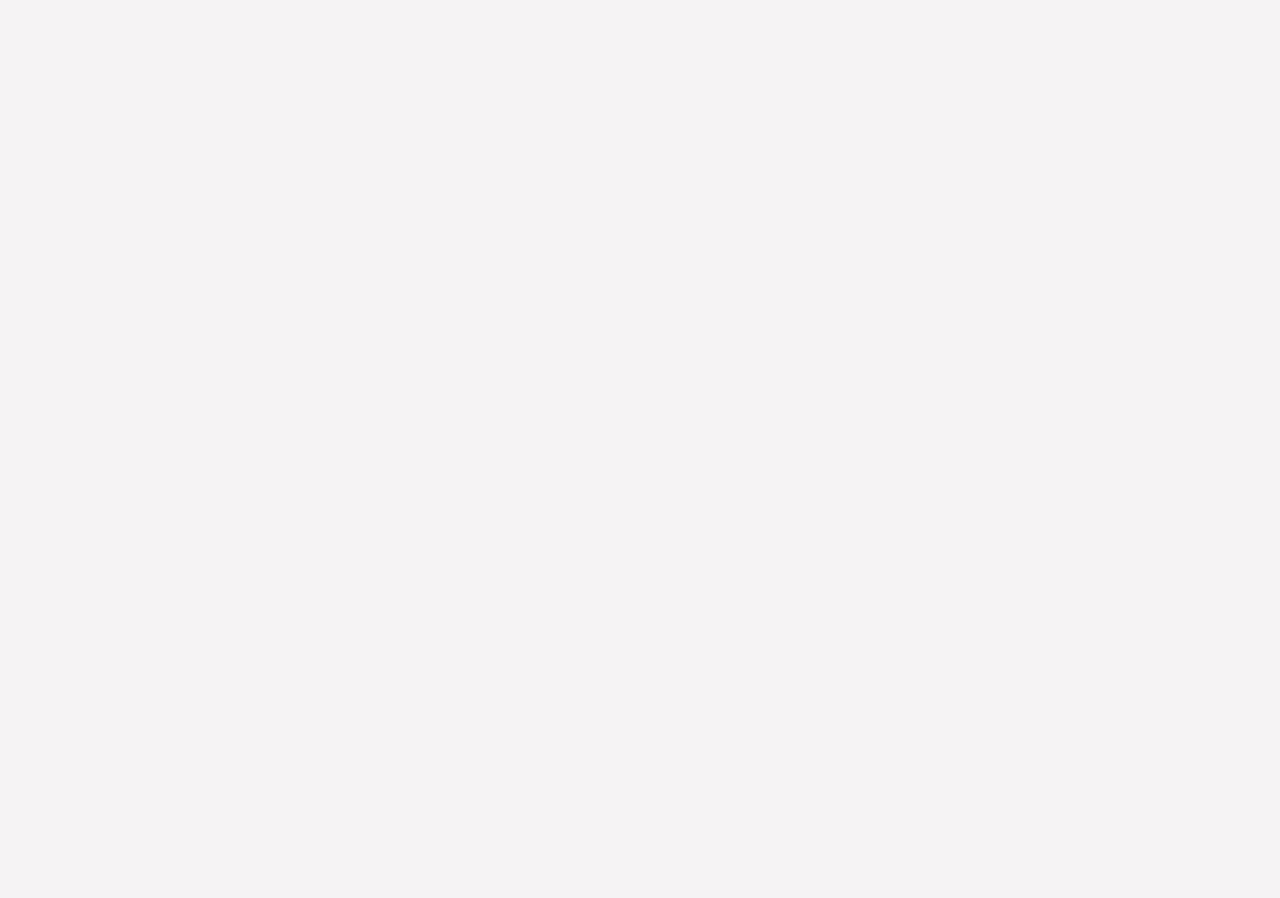
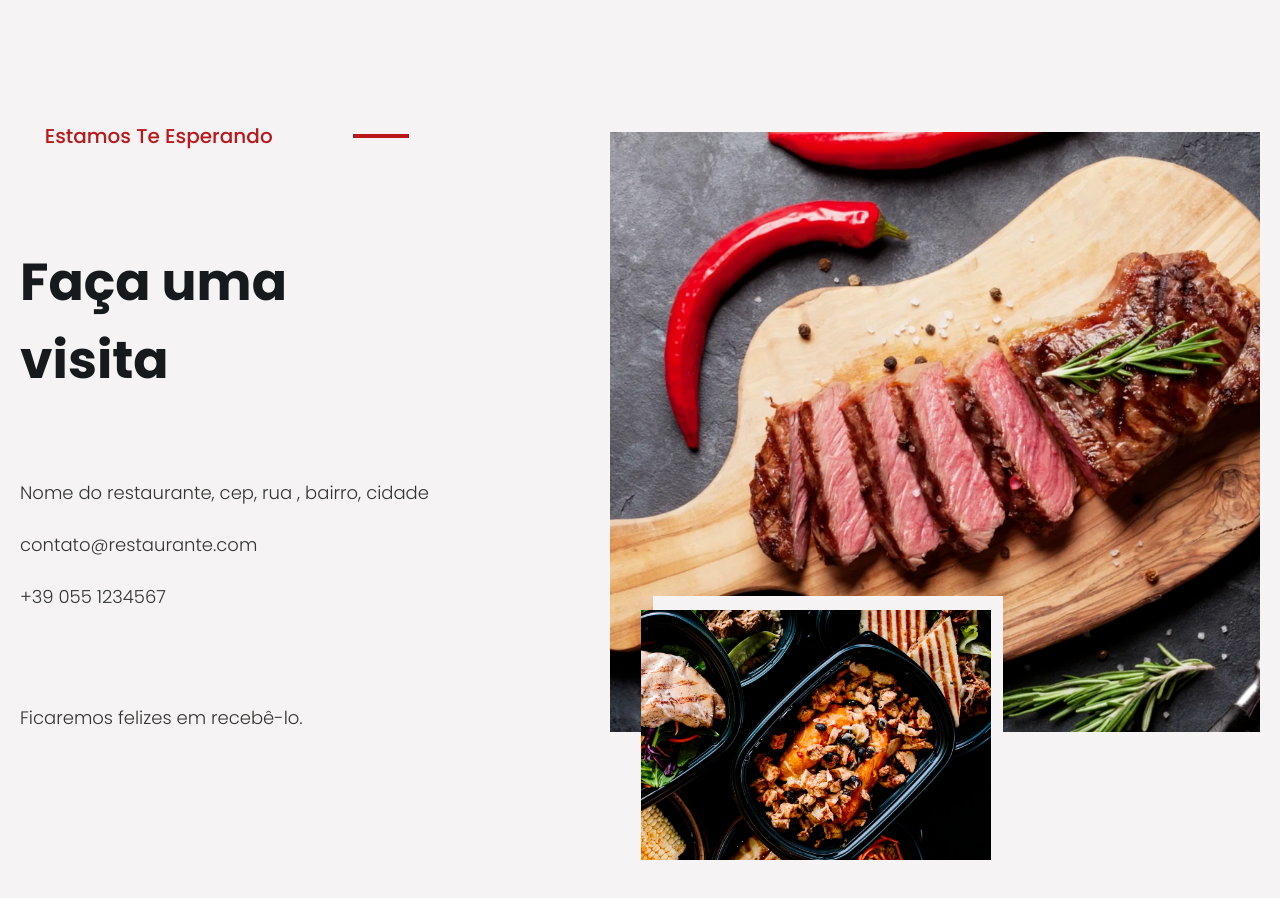
Before and after one commit to miquelven/Mi-Restaurant, a React (Vite) app: page / in a window 1280 px wide. Shown: the part 4320-5218 px from the top of the page. Before the commit the page ends 4202 px from the top, so only its background shows below. Built offline with nearby package versions, Linux system fonts and the light colour scheme.

Commit message:
criação da seção contact

```diff
--- a/src/App.jsx
+++ b/src/App.jsx
@@ -3,6 +3,7 @@ import Banner from "./components/Banner";
 import About from "./components/About";
 import Products from "./components/Products";
 import Rating from "./components/Rating";
+import Contact from "./components/Contact";
 
 function App() {
   return (
@@ -13,6 +14,7 @@ function App() {
         <About />
         <Products />
         <Rating />
+        <Contact />
       </main>
     </>
   );
--- /dev/null
+++ b/src/components/Contact/index.jsx
@@ -0,0 +1,51 @@
+import Container from "../Container";
+
+export default function Contact() {
+  return (
+    <section className="mb-96 max-lg:mb-60">
+      <Container>
+        <div className="flex">
+          <div className="flex flex-col justify-between flex-1 h-[650px] mt-60 max-2xl:h-[610px] max-xl:h-[510px] max-xl:mt-10 max-lg:h-[410px] max-lg:mt-0 max-md:h-[500px] max-[420px]:h-[520px]">
+            <div className="flex items-center justify-center gap-20 max-lg:justify-start max-md:gap-10">
+              <span className="capitalize text-[rgb(186,24,27)] text-2xl font-medium max-2xl:text-xl max-xl:text-base max-[420px]:text-sm">
+                estamos te esperando
+              </span>
+              <div className="bg-[#BA181B] w-32 h-1 max-2xl:w-14"></div>
+            </div>
+
+            <div className="flex flex-col gap-20 max-lg:gap-10 ">
+              <h3 className="max-md:text-center max-md:mb-10 ">
+                Faça uma visita
+              </h3>
+              <div className="font-light text-[#333533] flex flex-col gap-6 text-lg max-xl:text-base max-lg:text-sm max-md:text-base max-[420px]:text-sm ">
+                <p>Nome do restaurante, cep, rua , bairro, cidade</p>
+                <p>contato@restaurante.com</p>
+                <p>+39 055 1234567</p>
+              </div>
+            </div>
+
+            <div className="font-light text-[#333533]">
+              <p className="text-lg max-xl:text-base max-lg:text-sm max-md:text-base max-md:text-end max-[420px]:text-sm">
+                Ficaremos felizes em recebê-lo.
+              </p>
+            </div>
+          </div>
+
+          <div className="relative flex-[2] max-lg:flex-1 max-md:hidden ">
+            <img
+              src="/public/images/contactImg/smallContactImg.png"
+              alt="text alt"
+              className="w-[400px] h-[300px] object-cover absolute left-40 -bottom-40 z-20 max-2xl:w-[350px] max-2xl:h-[250px] max-2xl:left-52 max-2xl:-bottom-32 max-xl:left-28 max-xl:w-[300px] max-xl:h-[200px] max-lg:w-[200px] max-lg:h-[150px] max-lg:-bottom-20 max-lg:left-40"
+            />
+            <div className="bg-[#f5f3f4] absolute left-[168px] -bottom-[152px] w-[400px] h-[300px] z-10 max-2xl:w-[350px] max-2xl:h-[250px] max-2xl:left-[220px] max-2xl:-bottom-[114px] max-xl:left-[122px] max-xl:-bottom-[118px] max-xl:h-[200px] max-xl:w-[300px] max-lg:w-[200px] max-lg:h-[150px] max-lg:-bottom-[70px] max-lg:left-[170px]"></div>
+            <img
+              src="/public/images/contactImg/largeContactImg.png"
+              alt="text alt"
+              className="w-[700px] h-[650px] object-cover absolute right-0 bottom-0 max-2xl:w-[650px] max-2xl:h-[600px] max-xl:w-[550px] max-xl:h-[500px] max-lg:w-[320px] max-lg:h-[300px]"
+            />
+          </div>
+        </div>
+      </Container>
+    </section>
+  );
+}
--- a/src/components/Rating/index.jsx
+++ b/src/components/Rating/index.jsx
@@ -112,7 +112,7 @@ export default function Rating() {
             </Carousel>
           </div>
 
-          <div className="ml-96 max-2xl:ml-28 max-xl:ml-0 max-lg:hidden">
+          <div className="ml-96  max-2xl:ml-28 max-xl:ml-0 max-lg:hidden">
             <img
               src="/public/images/rating.png"
               alt="texto alt"
```
Also changed, not shown: public/images/contactImg/largeContactImg.png (added), public/images/contactImg/smallContactImg.png (added).
